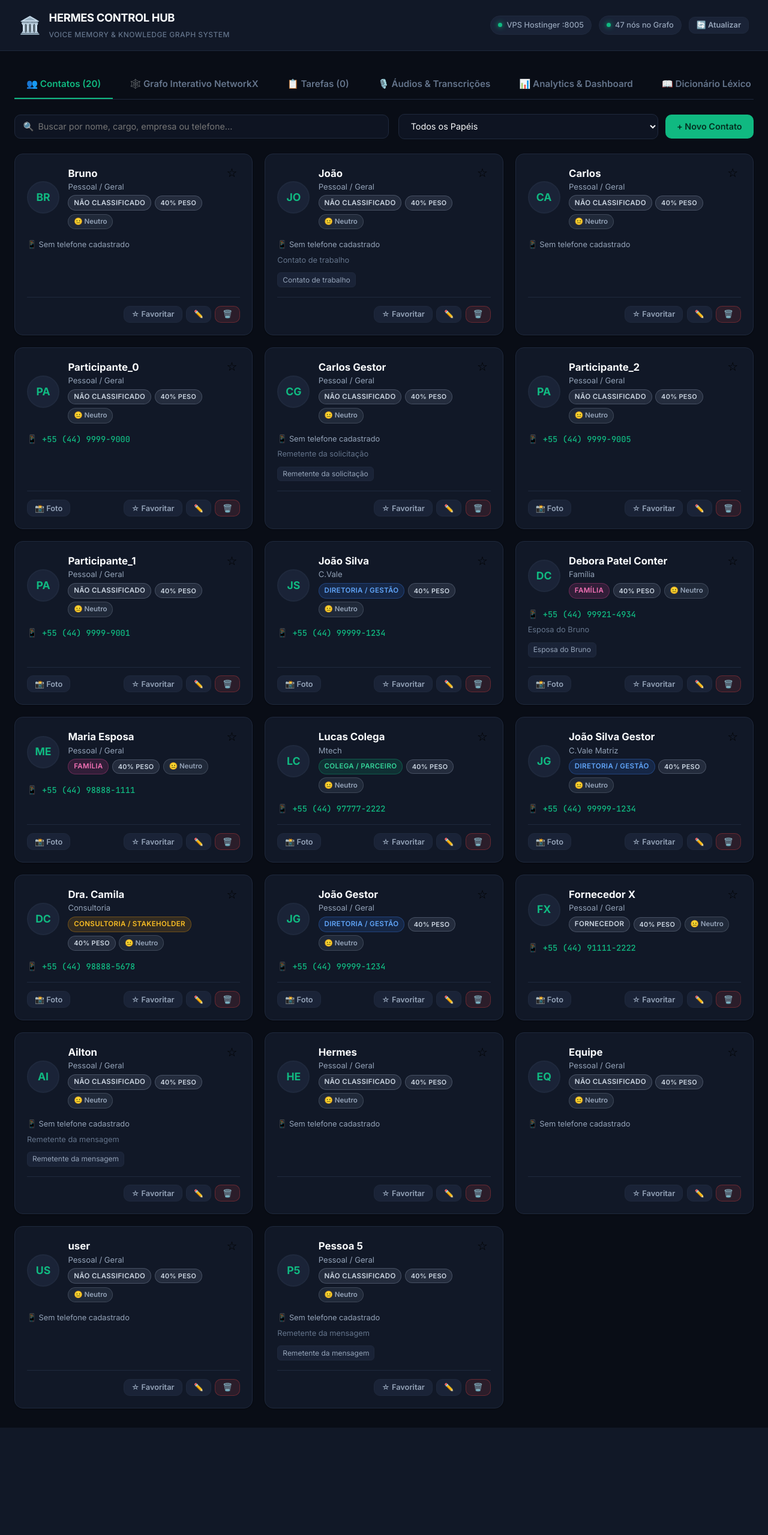
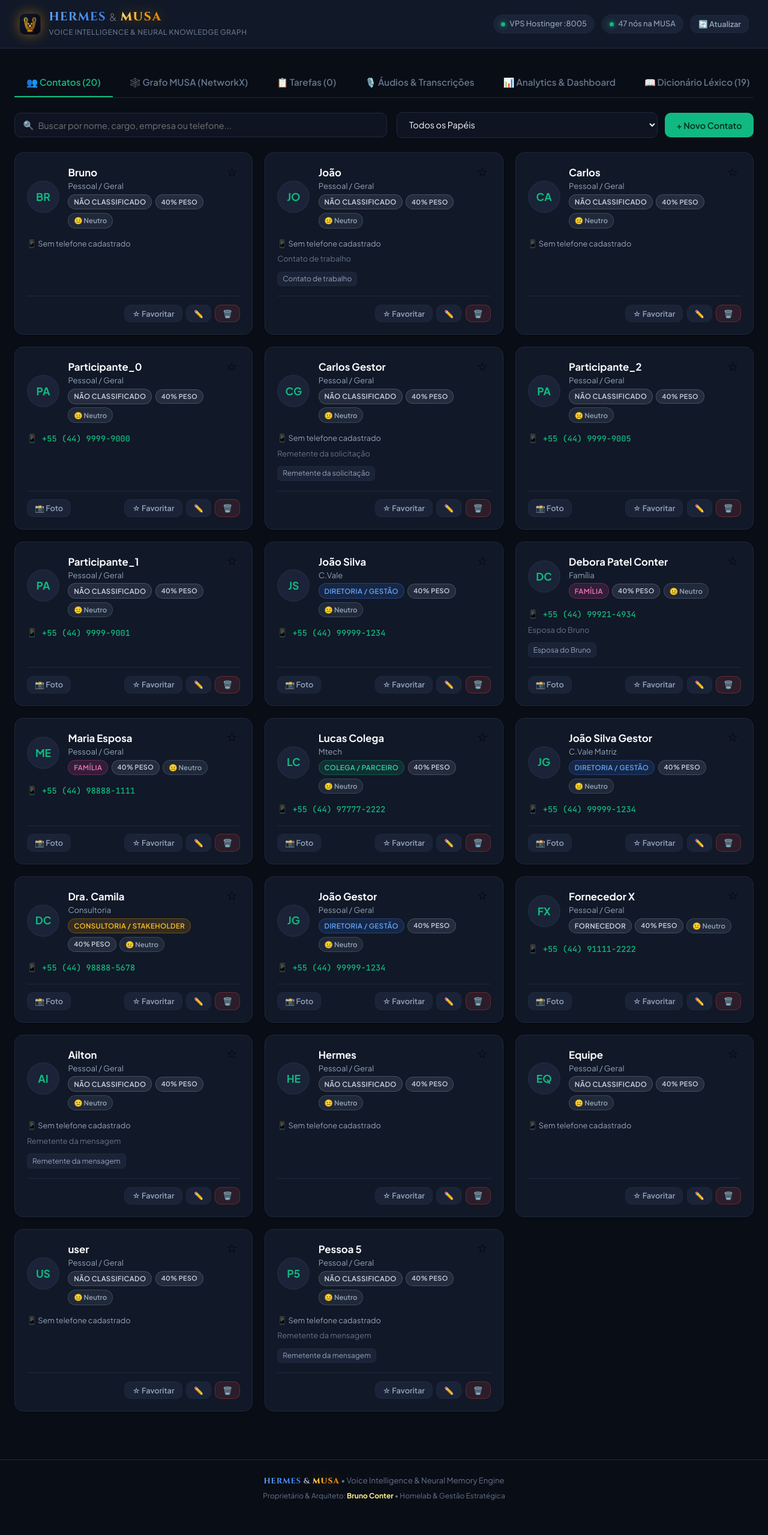
Before and after one commit to brunocorisco86/whisperzap, a FastAPI app: page / in a window 1280 px wide. Shown: the whole page at 60% size. Before the commit the page ends 2380 px from the top, so only its background shows below. Run offline with FastAPI, Linux system fonts and the light colour scheme; data that the repository does not hold is empty; some libraries are stand-ins or nearby versions.

Commit message:
feat(ui): implementa rebranding visual completo HERMES & MUSA no front-end e layout

```diff
--- a/src/web/static/css/style.css
+++ b/src/web/static/css/style.css
@@ -27,7 +27,8 @@
   --radius-lg: 14px;
   --radius-full: 9999px;
 
-  --font-sans: 'Inter', -apple-system, BlinkMacSystemFont, 'Segoe UI', Roboto, sans-serif;
+  --font-sans: 'Plus Jakarta Sans', -apple-system, BlinkMacSystemFont, 'Segoe UI', Roboto, sans-serif;
+  --font-display: 'Cinzel', serif;
   --font-mono: 'JetBrains Mono', monospace;
 
   --shadow-sm: 0 1px 2px 0 rgba(0, 0, 0, 0.3);
@@ -74,11 +75,39 @@ body {
   font-size: 1.8rem;
 }
 
-.brand-text h1 {
-  font-size: 1.15rem;
-  font-weight: 700;
-  letter-spacing: -0.02em;
-  color: var(--text-primary);
+.brand-title {
+  font-family: var(--font-display);
+  font-size: 1.25rem;
+  font-weight: 700;
+  letter-spacing: 0.04em;
+  display: flex;
+  align-items: center;
+  gap: 0.35rem;
+  line-height: 1.2;
+}
+
+.hermes-brand {
+  background: linear-gradient(135deg, #60a5fa 0%, #3b82f6 100%);
+  -webkit-background-clip: text;
+  -webkit-text-fill-color: transparent;
+  font-weight: 700;
+  letter-spacing: 0.06em;
+}
+
+.ampersand {
+  color: rgba(255, 255, 255, 0.4);
+  font-family: var(--font-sans);
+  font-weight: 300;
+  font-size: 0.85em;
+}
+
+.musa-brand {
+  background: linear-gradient(135deg, #fef08a 0%, #f59e0b 50%, #d97706 100%);
+  -webkit-background-clip: text;
+  -webkit-text-fill-color: transparent;
+  font-weight: 800;
+  letter-spacing: 0.08em;
+  filter: drop-shadow(0 0 10px rgba(245, 158, 11, 0.35));
 }
 
 .brand-subtitle {
--- a/src/web/static/js/app.js
+++ b/src/web/static/js/app.js
@@ -249,7 +249,7 @@ async function loadStats() {
     const res = await fetch('/api/v1/memory/stats');
     if (res.ok) {
       const data = await res.json();
-      statGraphNodesEl.textContent = `${data.graph_nodes || 32} nós no Grafo`;
+      statGraphNodesEl.textContent = `${data.graph_nodes || 32} nós na MUSA`;
     }
   } catch (err) {
     console.error('Erro ao carregar métricas:', err);
@@ -557,7 +557,7 @@ function renderContacts() {
     contactsContainer.innerHTML = `
       <div class="empty-state" style="grid-column: 1 / -1; text-align: center; padding: 3rem; color: var(--text-muted);">
         <p style="font-size: 1.2rem; margin-bottom: 0.5rem;">Nenhum contato encontrado</p>
-        <small>Adicione novos contatos para expandir o Grafo Social do Hermes.</small>
+        <small>Adicione novos contatos para expandir o Grafo Neural MUSA.</small>
       </div>
     `;
     return;
--- a/src/web/templates/index.html
+++ b/src/web/templates/index.html
@@ -3,10 +3,10 @@
 <head>
   <meta charset="UTF-8">
   <meta name="viewport" content="width=device-width, initial-scale=1.0">
-  <title>Hermes Control Hub — Copiloto de Voz & Memória</title>
+  <title>HERMES & MUSA — Voice Intelligence & Neural Memory Engine</title>
   <link rel="preconnect" href="https://fonts.googleapis.com">
   <link rel="preconnect" href="https://fonts.gstatic.com" crossorigin>
-  <link href="https://fonts.googleapis.com/css2?family=Inter:wght@300;400;500;600;700&family=JetBrains+Mono:wght@400;500&display=swap" rel="stylesheet">
+  <link href="https://fonts.googleapis.com/css2?family=Cinzel:wght@600;700;800&family=Plus+Jakarta+Sans:wght@300;400;500;600;700&family=JetBrains+Mono:wght@400;500&display=swap" rel="stylesheet">
   <link rel="stylesheet" href="/static/css/style.css">
   <link rel="icon" type="image/svg+xml" href="/static/favicon.svg">
   <!-- Vis.js Network for Interactive Graph -->
@@ -19,10 +19,14 @@
   <!-- Top Navbar -->
   <header class="navbar">
     <div class="nav-brand">
-      <span class="brand-icon">🏛️</span>
+      <img src="/static/favicon.svg" alt="MUSA Icon" class="brand-logo-img" style="width: 36px; height: 36px; filter: drop-shadow(0 0 10px rgba(245, 158, 11, 0.45));">
       <div class="brand-text">
-        <h1>HERMES CONTROL HUB</h1>
-        <span class="brand-subtitle">Voice Memory & Knowledge Graph System</span>
+        <h1 class="brand-title">
+          <span class="hermes-brand">HERMES</span>
+          <span class="ampersand">&</span>
+          <span class="musa-brand">MUSA</span>
+        </h1>
+        <span class="brand-subtitle">Voice Intelligence & Neural Knowledge Graph</span>
       </div>
     </div>
 
@@ -33,7 +37,7 @@
       </div>
       <div class="status-badge status-online" id="status-db">
         <span class="dot"></span>
-        <span id="stat-graph-nodes">... nós no Grafo</span>
+        <span id="stat-graph-nodes">... nós na MUSA</span>
       </div>
       <button class="btn btn-secondary btn-sm" id="btn-refresh-all" title="Recarregar Dados da VPS">
         🔄 Atualizar
@@ -50,7 +54,7 @@
         👥 Contatos (<span id="count-contacts">0</span>)
       </button>
       <button class="tab-btn" data-tab="tab-graph">
-        🕸️ Grafo Interativo NetworkX
+        🕸️ Grafo MUSA (NetworkX)
       </button>
       <button class="tab-btn" data-tab="tab-tasks">
         📋 Tarefas (<span id="count-tasks">0</span>)
@@ -65,10 +69,10 @@
         📖 Dicionário Léxico (<span id="count-dict">0</span>)
       </button>
       <button class="tab-btn" data-tab="tab-sentiment">
-        🌡️ Sentimentos & Série Temporal
+        🌡️ Sentimentos & Humor
       </button>
       <button class="tab-btn" data-tab="tab-query">
-        🧠 Testador RAG
+        🧠 Agente Hermes (Q&A)
       </button>
       <button class="tab-btn" data-tab="tab-infra">
         ⚙️ Infra & Topologia
@@ -106,6 +110,17 @@
 
     <!-- Tab 2: Interactive NetworkX Knowledge Graph -->
     <section id="tab-graph" class="tab-content">
+      <div style="margin-bottom: 1.25rem; display: flex; justify-content: space-between; align-items: flex-end; flex-wrap: wrap; gap: 0.75rem;">
+        <div>
+          <h2 style="font-family: var(--font-display); font-size: 1.35rem; display: flex; align-items: center; gap: 0.5rem; color: #fef08a;">
+            🕸️ Grafo de Conhecimento Neural MUSA
+          </h2>
+          <p style="color: var(--text-muted); font-size: 0.85rem; margin-top: 0.2rem;">
+            Mapeamento relacional vivo de pessoas, fazendas, cooperativas e fluxos de decisão do Homelab.
+          </p>
+        </div>
+      </div>
+
       <div class="graph-toolbar">
         <div class="graph-legend">
           <span class="legend-item"><span class="legend-dot" style="background:#10b981"></span> Pessoas & Contatos</span>
@@ -683,6 +698,12 @@
     </div>
   </div>
 
+  <!-- Footer Executivo -->
+  <footer style="margin-top: 3rem; margin-bottom: 2rem; padding: 1.5rem 0; border-top: 1px solid var(--border-subtle); text-align: center; color: var(--text-muted); font-size: 0.82rem;">
+    <div><strong style="font-family: var(--font-display); letter-spacing: 0.05em; color: var(--text-secondary);"><span class="hermes-brand">HERMES</span> & <span class="musa-brand">MUSA</span></strong> • Voice Intelligence & Neural Memory Engine</div>
+    <div style="margin-top: 0.35rem; font-size: 0.75rem; color: var(--text-muted);">Proprietário & Arquiteto: <strong style="color: #fef08a;">Bruno Conter</strong> • Homelab & Gestão Estratégica</div>
+  </footer>
+
   <!-- Toast Notification -->
   <div class="toast" id="toast">
     <span class="toast-icon">✨</span>
```
